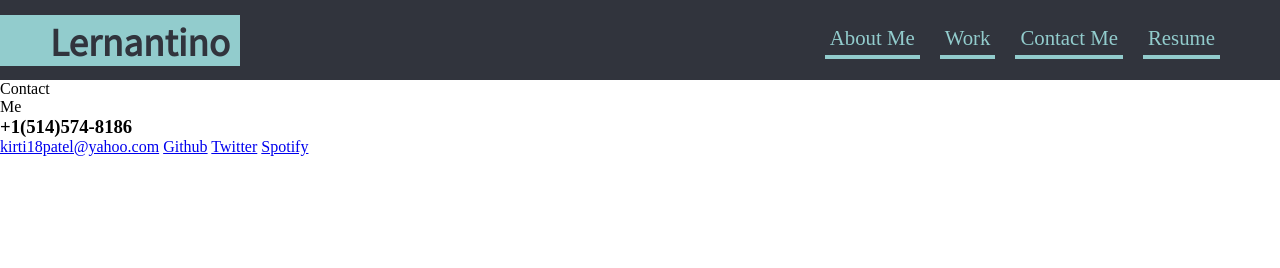
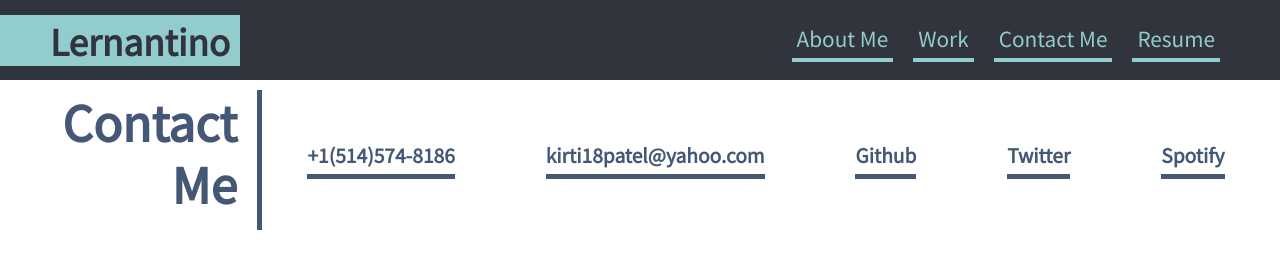
Before and after one commit to kirti18patel/portfolio, a plain HTML site: page index.html in a window 1280 px wide. Drawn offline with Linux system fonts and the light colour scheme.

Commit message:
footer css added

```diff
--- a/assets/css/style.css
+++ b/assets/css/style.css
@@ -7,6 +7,9 @@
     --green : #92cccd;
     --text-color : #445876;
     --dark-bgcolor : #31343d;
+}
+body{
+    font-family: 'Noto Sans JP', sans-serif;
 }
 header{
     width: 100%;
@@ -20,7 +23,6 @@ header .logo{
     background: var(--green);
     font-size: 2.2rem;
     font-weight: bold;
-    font-family: 'Noto Sans JP', sans-serif;
     color: var(--dark-bgcolor);
     padding: 0 10px 0 50px;
     cursor: pointer;
@@ -40,3 +42,38 @@ header nav a{
     margin: 10px;
     border-bottom: 4px solid var(--green);
 }
+
+footer{
+    width: 100%;
+    height: 20vh;
+    display: flex;
+    justify-content: space-between;
+    align-items: center;
+    font-weight: bold;
+    padding: 10px;
+}
+.section-title{
+    width: 20%;
+    color: var(--text-color);
+    font-size: 3rem;
+    height: 100%;
+    text-align: right;
+    border-right: 5px solid var(--text-color);
+    padding-right: 20px;
+    line-height: 1.3;
+}
+.contact-details{
+    width: 80%;
+    height: 100%;
+    text-align: center;
+    display: flex;
+    justify-content: space-around;
+    align-items: center;
+}
+.contact-details a{
+    font-size: 1.2rem;
+    text-decoration: none;
+    color: var(--text-color);
+    padding-bottom: 5px;
+    border-bottom: 5px solid var(--text-color);
+}
--- a/index.html
+++ b/index.html
@@ -26,7 +26,7 @@
     <footer>
         <div class="section-title">Contact <br> Me</div>
         <div class="contact-details">
-            <h3>+1(514)574-8186</h3>
+            <a href="#">+1(514)574-8186</a>
             <a href="mailto:kirti18patel@yahoo.com">kirti18patel@yahoo.com</a>
             <a href="https://github.com/kirti18patel">Github</a>
             <a href="#">Twitter</a>
```
